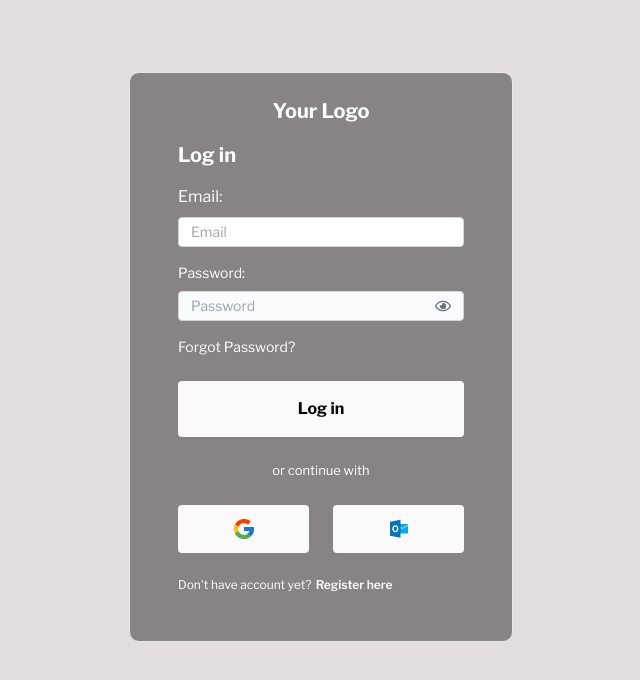
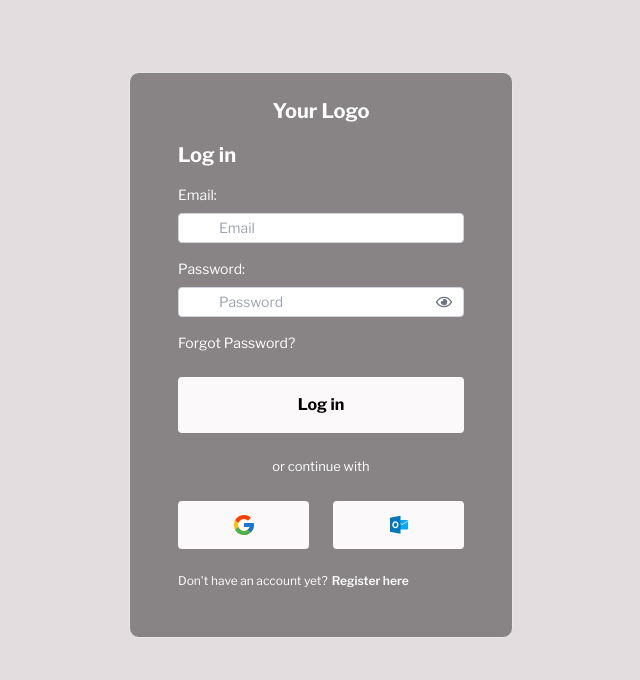
Before and after one commit to dott13/KitKatFrontend, a React (Vite) app: page /login in a window 1280 px wide. Shown: the top 680 px of the page, without its empty margins (319-959 px from the left). Built offline with nearby package versions, Linux system fonts and the light colour scheme; no server answers.

Commit message:
made popups like in register for errors

```diff
--- a/src/components/FullLogin/LoginForms/LoginForm.tsx
+++ b/src/components/FullLogin/LoginForms/LoginForm.tsx
@@ -1,49 +1,41 @@
-import React, {useState} from "react";
-import {FcGoogle} from "react-icons/fc";
+import React, { useState } from "react";
+import { FcGoogle } from "react-icons/fc";
 import OutlookIcon from "../../../assets/svgs/SvgExporter.tsx";
-import { FaRegEyeSlash } from "react-icons/fa";
-import { FaRegEye } from "react-icons/fa";
-
-import {loginUser} from "../../../redux/userSlice/userSlice.tsx";
+import { FaRegEyeSlash, FaRegEye } from "react-icons/fa";
+import { FiAlertTriangle } from "react-icons/fi";
+import { Tooltip } from "antd"; // Import Ant Design Tooltip
+import { loginUser } from "../../../redux/userSlice/userSlice.tsx";
 import { AppDispatch } from "../../../redux/store/configureStore";
 import { useDispatch } from "react-redux";
 import { useNavigate } from "react-router-dom";
 
-
-
-
 interface LoginFormData {
   email: string;
   password: string;
-  toggleForm: () => void
+  toggleForm: () => void;
 }
-const LoginForm: React.FC<LoginFormData> = ( {toggleForm} ) => {
-  const [formData, setFormData] = useState< Partial<LoginFormData>>({
+
+const LoginForm: React.FC<LoginFormData> = ({ toggleForm }) => {
+  const [formData, setFormData] = useState<Partial<LoginFormData>>({
     email: "",
     password: "",
   });
-const [showPassword, setShowPassword] = useState<boolean>(false)
 
-
-
-
+  const [showPassword, setShowPassword] = useState<boolean>(false);
   const [formErrors, setFormErrors] = useState<
     Partial<Record<keyof LoginFormData, string[]>>
   >({});
 
-
   const dispatch = useDispatch<AppDispatch>();
   const navigate = useNavigate(); // Hook for navigation
 
-
   const handleChange = (e: React.ChangeEvent<HTMLInputElement>) => {
     const { name, value } = e.target;
-
     setFormData({
       ...formData,
       [name]: value,
     });
-  }
+  };
 
   const validateForm = () => {
     const finalErrors: Partial<Record<keyof LoginFormData, string[]>> = {};
@@ -57,12 +49,8 @@ const [showPassword, setShowPassword] = useState<boolean>(false)
     }
 
     setFormErrors(finalErrors);
-
     return Object.keys(finalErrors).length === 0;
   };
-
-
-
 
   const handleSubmit = async (e: React.FormEvent) => {
     e.preventDefault();
@@ -78,18 +66,19 @@ const [showPassword, setShowPassword] = useState<boolean>(false)
 
         localStorage.setItem("token", response.token);
         localStorage.setItem("isLoggedIn", String(true));
-
         navigate("/dashboard");
       } catch (error) {
-        if (error instanceof Error) {
-          console.error("Error during registration or login:", error.message);
+        if (typeof error === "string" && error.includes("User not found")) {
+          setFormErrors((prevErrors) => ({
+            ...prevErrors,
+            email: ["User with this email not found."],
+          }));
         } else {
-          console.error("Unknown error:", error);
+          console.error("Error during login:", error);
         }
       }
     }
   };
-
 
   return (
     <div className="w-96 m-auto bg-widget border-solid border-inherit border-[1px] rounded-[10px] mt-10">
@@ -99,59 +88,74 @@ const [showPassword, setShowPassword] = useState<boolean>(false)
           <h3 className="text-xl font-bold">Log in</h3>
 
           <div className="mt-4">
-              <label htmlFor="email text-sm" className="block">
+            <label htmlFor="email" className="block text-sm">
               Email:
             </label>
+            <div className="relative flex items-center">
               <input
                 type="email"
                 name="email"
                 id="email"
+                value={formData.email}
                 onChange={handleChange}
-                  value={formData.email}
                 placeholder="Email"
-                  className={`w-full px-3 py-1 mt-2 text-sm border text-black ${
+                className={`w-full pl-10 pr-3 py-1 mt-2 text-sm border text-black ${
                   formErrors.email ? "border-red-500" : "border-gray-300"
-                  } rounded`}
+                } rounded relative`}
               />
               {formErrors.email && (
-                  <p className="text-red-500 text-sm mt-1">{formErrors.email}</p>
+                <Tooltip
+                  title={formErrors.email[0]}
+                  placement="top"
+                  overlayClassName="custom-tooltip" //Class for changing the style of antds tooltips
+                >
+                  <FiAlertTriangle className="absolute left-3 text-red-500 top-[40%]" />
+                </Tooltip>
               )}
             </div>
+          </div>
 
-            <div className="mt-4 block">
+          <div className="mt-4">
             <label htmlFor="password" className="block text-sm">
               Password:
             </label>
-              <div
-                  className={` px-3 py-1 mt-2 border flex justify-between items-center ${formErrors.password ? "border-red-500" : "border-gray-300"} rounded bg-gray-50 `}
-              >
+            <div className="relative flex items-center">
               <input
-                    type={showPassword ? 'text' : 'password'}
+                type={showPassword ? "text" : "password"}
                 name="password"
                 id="password"
                 value={formData.password}
                 onChange={handleChange}
                 placeholder="Password"
-                    className={`text-sm text-black bg-gray-50 focus:border-none focus:outline-none`}
+                className={`w-full pl-10 pr-3 py-1 mt-2 text-sm text-black border ${
+                  formErrors.password ? "border-red-500" : "border-gray-300"
+                } rounded relative`}
               />
+              {formErrors.password && (
+                <Tooltip
+                  title={formErrors.password[0]}
+                  placement="top"
+                  overlayClassName="custom-tooltip"
+                >
+                  <FiAlertTriangle className="absolute left-3 text-red-500 top-[40%] align-items" />
+                </Tooltip>
+              )}
               <div
-                    onClick={()=>setShowPassword(!showPassword)}
-                    aria-label={showPassword ? "Hide password" : "Show password"}
+                onClick={() => setShowPassword(!showPassword)}
+                className="absolute right-3 cursor-pointer top-[40%]"
               >
-                  {showPassword ? <FaRegEyeSlash className={"text-gray-500"}/> : <FaRegEye  className={"text-gray-500"}/>}
-
+                {showPassword ? (
+                  <FaRegEyeSlash className="text-gray-500" />
+                ) : (
+                  <FaRegEye className="text-gray-500" />
+                )}
+              </div>
+            </div>
           </div>
 
-              </div>
-
-              {formErrors.password && (
-                  <p className="text-red-500 text-sm mt-1">
-                    {formErrors.password}
-                  </p>
-              )}
-            </div>
-            {/*TODO fix the hover area*/}
-            <a className={"mt-4  hover:underline inline-block text-sm hover:cursor-pointer"}>Forgot Password?</a>
+          <a className="mt-4 hover:underline inline-block text-sm hover:cursor-pointer">
+            Forgot Password?
+          </a>
 
           <button
             type="submit"
@@ -159,25 +163,29 @@ const [showPassword, setShowPassword] = useState<boolean>(false)
           >
             Log in
           </button>
+
           <p className="text-[13px] my-6 text-center">or continue with</p>
-            <div className="flex justify-center items-center ">
+          <div className="flex justify-center items-center">
             <button className="bg-button w-36 py-3 mr-3 rounded">
-                <FcGoogle className="m-auto" size={24}/>
+              <FcGoogle className="m-auto" size={24} />
             </button>
             <button className="bg-button w-36 py-3 ml-3 rounded">
-                <OutlookIcon className="m-auto"/>
+              <OutlookIcon className="m-auto" />
             </button>
           </div>
-            <p className={"my-6  text-xs"}>
-              Don't have account yet?
-              <a className={"font-semibold ml-1 hover:underline hover:cursor-pointer inline-block"}
+          <p className="my-6 text-xs">
+            Don't have an account yet?
+            <a
+              className="font-semibold ml-1 hover:underline hover:cursor-pointer inline-block"
               onClick={toggleForm}
-               >  Register here</a>
+            >
+              Register here
+            </a>
           </p>
         </div>
       </form>
     </div>
-  )
+  );
 };
 
 export default LoginForm;
--- a/src/redux/userSlice/userSlice.tsx
+++ b/src/redux/userSlice/userSlice.tsx
@@ -28,7 +28,7 @@ export const loginUser = createAsyncThunk<
     return { user, token }; // Return both user data and token
   } catch (error: any) {
     return thunkAPI.rejectWithValue(
-      error.response?.data?.message || "Login Failed"
+      error.response?.data?.error || "Login Failed"
     );
   }
 });
```
Lines whose indentation alone changed are shown as unchanged.
